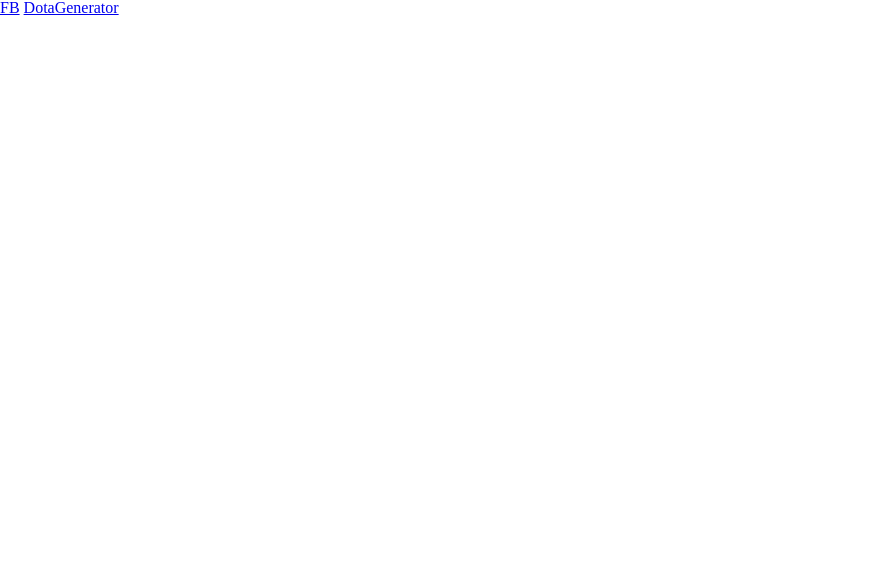
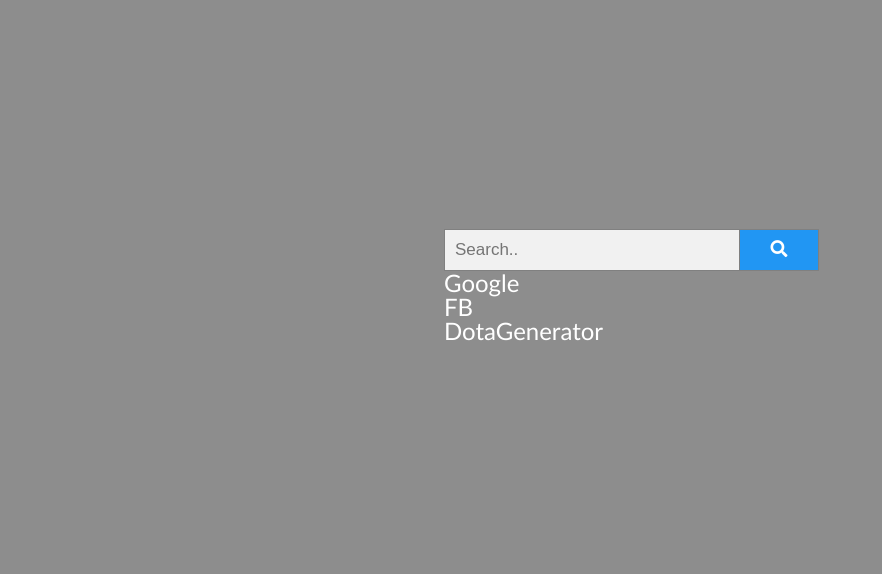
Before and after one commit to nbarateli/SteamHome, a plain HTML site: page docs/index.html in a window 1280 px wide. Shown: the whole page, without its empty margins (0-882 px from the left). Drawn offline with Linux system fonts and the light colour scheme.

Commit message:
all in flames

```diff
--- a/docs/index.html
+++ b/docs/index.html
@@ -7,43 +7,31 @@
   <title>Steam Home</title>
   <meta name="viewport" content="width=device-width, initial-scale=1">
   <link rel="stylesheet" type="text/css" media="screen" href="styles/reset.css"/>
-  <!--<link rel="stylesheet" type="text/css" media="screen" href="styles/main.css"/>-->
+  <link rel="stylesheet" href="https://use.fontawesome.com/releases/v5.1.0/css/all.css"
+        integrity="sha384-lKuwvrZot6UHsBSfcMvOkWwlCMgc0TaWr+30HWe3a4ltaBwTZhyTEggF5tJv8tbt" crossorigin="anonymous">
+
+
+  <link rel="stylesheet" type="text/css" media="screen" href="styles/main.css"/>
   <script src="script/main.js"></script>
 </head>
 
 <body>
+<!--<div class="empty">&nbsp;</div>-->
 
 <div id="container">
   <div class="content">
-    <script>
-        (function () {
-            var cx = '004183743446945379250:lg_ziqwsi5w';
-            var gcse = document.createElement('script');
-            gcse.type = 'text/javascript';
-            gcse.async = true;
-            gcse.src = 'https://cse.google.com/cse.js?cx=' + cx;
-            var s = document.getElementsByTagName('script')[0];
-            s.parentNode.insertBefore(gcse, s);
-        })();
-    </script>
-    <gcse:searchbox-only></gcse:searchbox-only>
-    <script>
-        (function () {
-            var cx = '004183743446945379250:lg_ziqwsi5w';
-            var gcse = document.createElement('script');
-            gcse.type = 'text/javascript';
-            gcse.async = true;
-            gcse.src = 'https://cse.google.com/cse.js?cx=' + cx;
-            var s = document.getElementsByTagName('script')[0];
-            s.parentNode.insertBefore(gcse, s);
-        })();
-    </script>
-    <gcse:searchresults-only></gcse:searchresults-only>
+    <div id="search">
+      <form class="example" action="https://google.com/search" autocomplete="off">
+        <input type="text" placeholder="Search.." name="q">
+        <button type="submit"><i class="fas fa-search"></i></button>
+
+      </form>
+      <a href="https://google.com">Google</a>
+    </div>
     <a id="fb" href="https://fb.com/messages">FB</a>
     <a id="dota" href="https://nbarateli.github.io/DotaGenerator">DotaGenerator</a>
   </div>
 </div>
-
 </body>
 
 </html>
--- a/docs/styles/main.css
+++ b/docs/styles/main.css
@@ -1,25 +1,72 @@
+html {
+  height: 100%;
+}
+
 body {
   font-family: Calibri, serif;
+  background: #8d8d8d;
+  height: 100%;
+  display: grid;
+  grid-template-areas: '. . .' '. container .' '. srch .';
+  font-size: x-large;
+}
 
-  height: 100%;
+form.example input[type=text] {
+  padding: 10px;
+  font-size: 17px;
+  border: 1px solid grey;
+  float: left;
+  width: 70%;
+  background: #f1f1f1;
+}
+
+form.example button {
+  float: left;
+  width: 20%;
+  padding: 10px;
+  background: #2196F3;
+  color: white;
+  font-size: 17px;
+  border: 1px solid grey;
+  border-left: none;
+  cursor: pointer;
+}
+
+form.example button:hover {
+  background: #0b7dda;
+}
+
+form.example::after {
+  content: "";
+  clear: both;
+  display: table;
+}
+
+a:visited {
+  color: white;
+}
+
+a {
+  color: white;
+  text-decoration: none;
+}
+
+#container {
+  grid-area: container;
 
 }
 
-#container {
+.content {
   display: grid;
-  grid-template-areas: '. . . . .' '. . container . .' '. . . . .';
-}
-
-.content {
-  width: 50%;
-
-  display: grid;
-  grid-area: container;
-  grid-template-areas: '. . search . .' '. . fb . .' '. . dota . .';
+  grid-template-areas: '. search .' '. fb .' '. dota .';
 }
 
 #search {
   grid-area: search;
+}
+
+#search > * {
+  display: block;
 }
 
 #fb {
@@ -29,3 +76,12 @@ body {
 #dota {
   grid-area: dota;
 }
+
+.empty {
+  grid-area: empty;
+
+}
+
+#srch {
+  grid-area: srch;
+}
```
